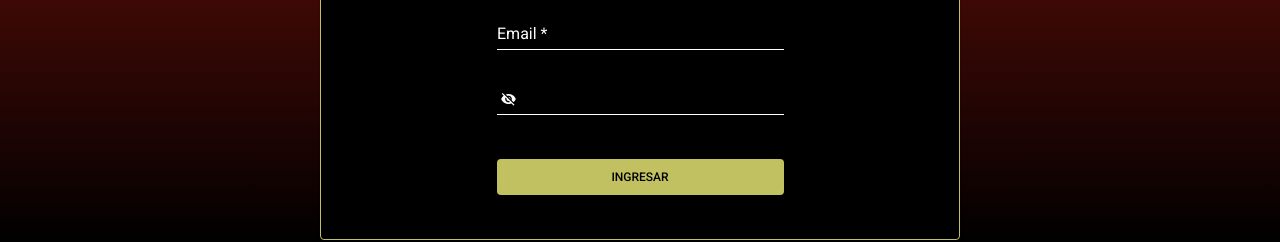
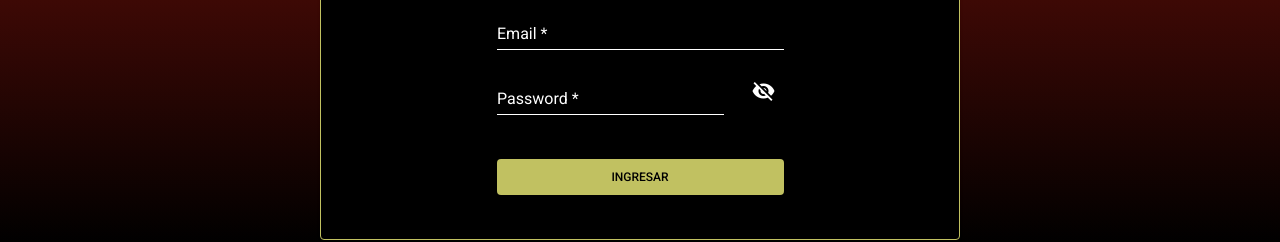
Before and after one commit to KevinSequeiraG/koefood, an Angular app in the folder client/appKoeFood/: page /usuario/login in a window 1280 px wide. Shown: the part 555-797 px from the top of the page. Built offline with nearby package versions, Linux system fonts and the light colour scheme.

Commit message:
lo que no pudieron hacer 2 noobs

```diff
--- a/client/appKoeFood/src/app/user/user-create/user-create.component.html
+++ b/client/appKoeFood/src/app/user/user-create/user-create.component.html
@@ -1,4 +1,4 @@
-<form [formGroup]="formCreate" novalidate >
+<form [formGroup]="formCreate" novalidate>
   <mat-card class="shipping-card bg-black">
     <mat-card-header>
       <mat-card-title class="text-white">Crear Usuario </mat-card-title>
@@ -8,13 +8,7 @@
         <div class="col text-white">
           <mat-form-field class="full-width text-white">
             <mat-label class="text-white">Identificación</mat-label>
-            <input
-            class="text-white"
-              type="number"
-              matInput
-              placeholder="Identificación"
-              formControlName="id"
-            />
+            <input class="text-white" type="number" matInput placeholder="Identificación" formControlName="id" />
             <mat-error *ngIf="errorHandling('id', 'required')">
               Identificación es <strong>requerida</strong>
             </mat-error>
@@ -26,12 +20,7 @@
         <div class="col">
           <mat-form-field class="full-width">
             <mat-label class="text-white">Nombre</mat-label>
-            <input
-              matInput
-              type="text"
-              placeholder="Nombre"
-              formControlName="name"
-            />
+            <input matInput type="text" placeholder="Nombre" formControlName="name" />
             <mat-error *ngIf="errorHandling('name', 'required')">
               Nombre es <strong>requerido</strong>
             </mat-error>
@@ -42,12 +31,7 @@
         <div class="col">
           <mat-form-field class="full-width">
             <mat-label class="text-white">Apellidos</mat-label>
-            <input
-              matInput
-              type="text"
-              placeholder="Apellidos"
-              formControlName="lastname"
-            />
+            <input matInput type="text" placeholder="Apellidos" formControlName="lastname" />
             <mat-error *ngIf="errorHandling('lastname', 'required')">
               Apellidos es <strong>requerido</strong>
             </mat-error>
@@ -58,12 +42,7 @@
         <div class="col">
           <mat-form-field class="full-width">
             <mat-label class="text-white">Email</mat-label>
-            <input
-              matInput
-              type="text"
-              placeholder="Email"
-              formControlName="email"
-            />
+            <input matInput type="text" placeholder="Email" formControlName="email" />
             <mat-error *ngIf="errorHandling('email', 'required')">
               Email es <strong>requerido</strong>
             </mat-error>
@@ -73,30 +52,22 @@
           </mat-form-field>
         </div>
       </div>
-      <div class="row text-white">
+      <div class="row text-white relative">
         <div class="col">
           <mat-form-field class="full-width">
             <mat-label>Password</mat-label>
-            <input
-              matInput
-              [type]="hide ? 'password' : 'text'"
-              placeholder="Password usuario"
-              formControlName="password"
-            />
-            <button
-              mat-icon-button
-              matSuffix
-              (click)="hide = !hide"
-              [attr.aria-label]="'Hide password'"
-              [attr.aria-pressed]="hide"
-            >
-              <mat-icon>{{ hide ? "visibility_off" : "visibility" }}</mat-icon>
-            </button>
+            <input matInput [type]="hide ? 'password' : 'text'" placeholder="Password usuario"
+              formControlName="password" />
+
             <mat-error *ngIf="errorHandling('password', 'required')">
               Password es <strong>requerido</strong>
             </mat-error>
           </mat-form-field>
         </div>
+        <button mat-icon-button matSuffix (click)="hide = !hide" [attr.aria-label]="'Hide password'" class="absolute right-0"
+          [attr.aria-pressed]="hide">
+          <mat-icon>{{ hide ? "visibility_off" : "visibility" }}</mat-icon>
+        </button>
       </div>
       <!-- <div class="row">
       <div class="col">
@@ -112,10 +83,14 @@
     </div> -->
     </mat-card-content>
     <mat-card-actions class="flex justify-between w-full">
-      <button mat-raised-button class="bg-[#c1c161] inline-block px-6 py-2.5 text-black font-medium text-xs leading-tight uppercase rounded-xl shadow-md hover:bg-[#C81D11] hover:text-white hover:shadow-lg focus:shadow-lg focus:outline-none focus:ring-0 active:shadow-lg transition duration-150 ease-in-out " (click)="submitForm()">
+      <button mat-raised-button
+        class="bg-[#c1c161] inline-block px-6 py-2.5 text-black font-medium text-xs leading-tight uppercase rounded-xl shadow-md hover:bg-[#C81D11] hover:text-white hover:shadow-lg focus:shadow-lg focus:outline-none focus:ring-0 active:shadow-lg transition duration-150 ease-in-out "
+        (click)="submitForm()">
         Registrar
       </button>
-      <button class="inline-block px-6 py-2.5 text-black font-medium text-xs leading-tight uppercase rounded-xl shadow-md hover:bg-[#C81D11] hover:text-white hover:shadow-lg focus:shadow-lg focus:outline-none focus:ring-0 active:shadow-lg transition duration-150 ease-in-out " mat-raised-button color="accent" type="reset" (click)="onReset()">
+      <button
+        class="inline-block px-6 py-2.5 text-black font-medium text-xs leading-tight uppercase rounded-xl shadow-md hover:bg-[#C81D11] hover:text-white hover:shadow-lg focus:shadow-lg focus:outline-none focus:ring-0 active:shadow-lg transition duration-150 ease-in-out "
+        mat-raised-button color="accent" type="reset" (click)="onReset()">
         Cancelar
       </button>
     </mat-card-actions>
--- a/client/appKoeFood/src/app/user/user-login/user-login.component.html
+++ b/client/appKoeFood/src/app/user/user-login/user-login.component.html
@@ -1,15 +1,17 @@
 <form [formGroup]="formulario" (ngSubmit)="submitForm()" novalidate>
   <mat-card class="shipping-card bg-black">
     <mat-card-header>
-      <mat-card-title class="mb-4 text-[#e5e5e5] text-center text-[30px] font-bold italic">Iniciar sesión</mat-card-title>
+      <mat-card-title class="mb-4 text-[#e5e5e5] text-center text-[30px] font-bold italic">Iniciar sesión
+      </mat-card-title>
     </mat-card-header>
     <mat-card-content>
+
       <div class="row text-white w-1/2 mx-auto">
         <div class="col">
           <mat-form-field class="full-width">
             <mat-label class="text-white">Email</mat-label>
-            <input matInput type="text" placeholder="Email usuario" formControlName="email"/>
-           <mat-error *ngIf="errorHandling('email', 'required')">
+            <input matInput type="text" placeholder="Email usuario" formControlName="email" />
+            <mat-error *ngIf="errorHandling('email', 'required')">
               Email es <strong>requerido</strong>
             </mat-error>
             <mat-error *ngIf="errorHandling('email','email')">
@@ -18,23 +20,30 @@
           </mat-form-field>
         </div>
       </div>
-      <div class="row !text-white w-1/2 mx-auto">
-        <div class="col text-white">
-          <mat-form-field class="full-width !text-white">
-          <mat-label class="!text-white">Password</mat-label>
-          <input matInput [type]="hide ? 'password' : 'text'" placeholder="Password usuario" formControlName="password" class="!text-white"/>
-          <button mat-icon-button matSuffix (click)="hide = !hide" [attr.aria-label]="'Hide password'" [attr.aria-pressed]="hide">
-            <mat-icon class="text-white">{{hide ? 'visibility_off' : 'visibility'}}</mat-icon>
-          </button>
-         <mat-error *ngIf="errorHandling('password', 'required')">
-            Password es <strong>requerido</strong>
-          </mat-error>
-        </mat-form-field>
+      <div class="row text-white w-1/2 mx-auto relative">
+        <div class="col">
+          <mat-form-field class="full-width">
+            <mat-label class="text-white">Password</mat-label>
+            <input matInput [type]="hide ? 'password' : 'text'" placeholder="Password usuario"
+              formControlName="password" />
+            <mat-error *ngIf="errorHandling('email', 'required')">
+              Password es <strong>requerido</strong>
+            </mat-error>
+            <mat-error *ngIf="errorHandling('email','email')">
+              Verifique el <strong>formato</strong> de la contraseña
+            </mat-error>
+          </mat-form-field>
+
         </div>
+        <button mat-icon-button matSuffix (click)="hide = !hide" [attr.aria-label]="" [attr.aria-pressed]="hide"
+          class="absolute right-0 ">
+          <mat-icon class="text-white w-[10px]">{{hide ? 'visibility_off' : 'visibility'}}</mat-icon>
+        </button>
       </div>
     </mat-card-content>
     <mat-card-actions class="w-1/2 justify-center !mx-auto">
-      <button mat-raised-button type="submit" class="bg-[#c1c161] inline-block px-6 py-2.5 text-black font-medium text-xs leading-tight uppercase rounded-xl shadow-md hover:bg-[#C81D11] hover:text-white hover:shadow-lg focus:shadow-lg focus:outline-none focus:ring-0 active:shadow-lg transition duration-150 ease-in-out w-full">Ingresar</button>
+      <button mat-raised-button type="submit"
+        class="bg-[#c1c161] inline-block px-6 py-2.5 text-black font-medium text-xs leading-tight uppercase rounded-xl shadow-md hover:bg-[#C81D11] hover:text-white hover:shadow-lg focus:shadow-lg focus:outline-none focus:ring-0 active:shadow-lg transition duration-150 ease-in-out w-full">Ingresar</button>
     </mat-card-actions>
   </mat-card>
-  </form>
+</form>
```
